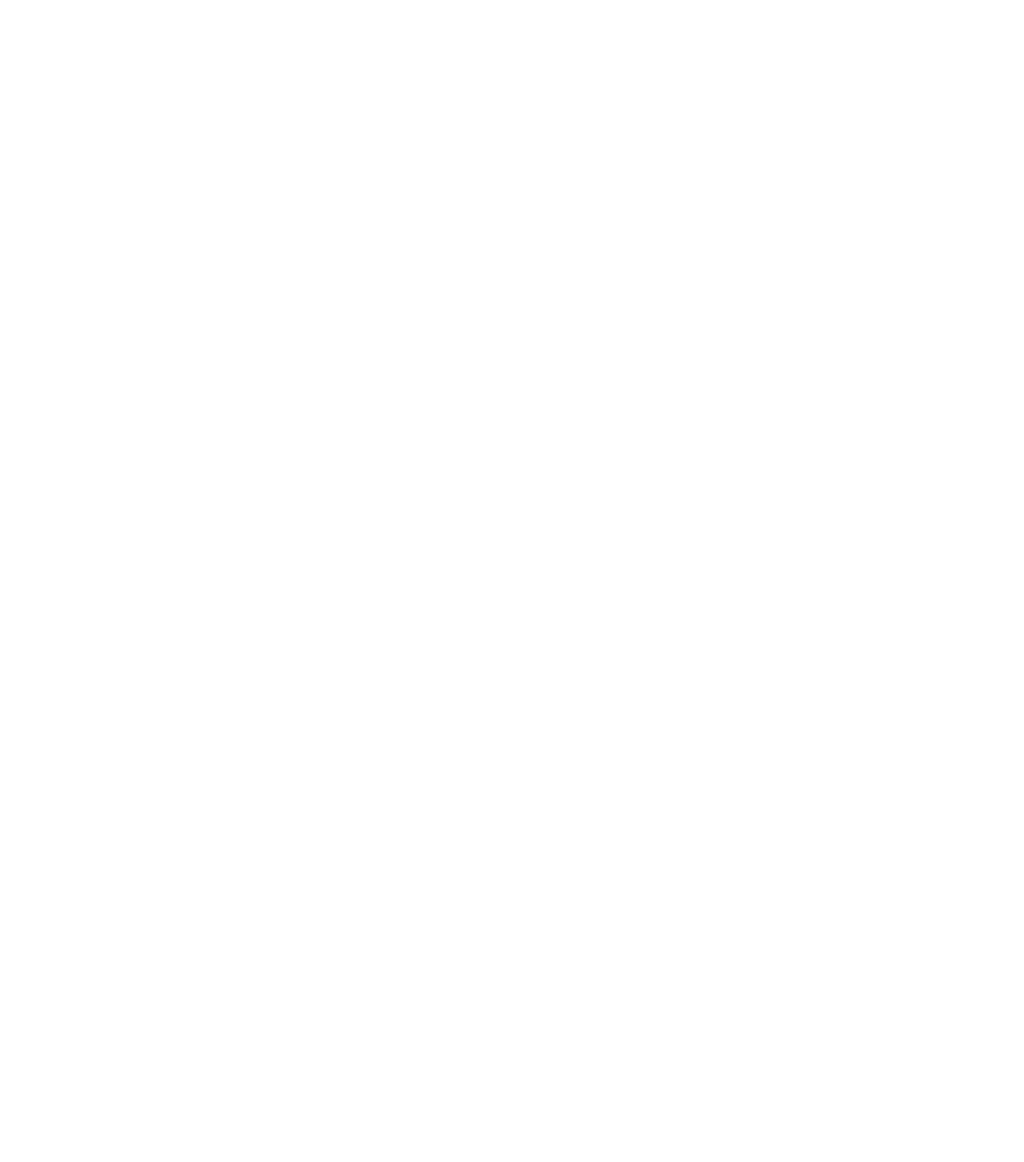
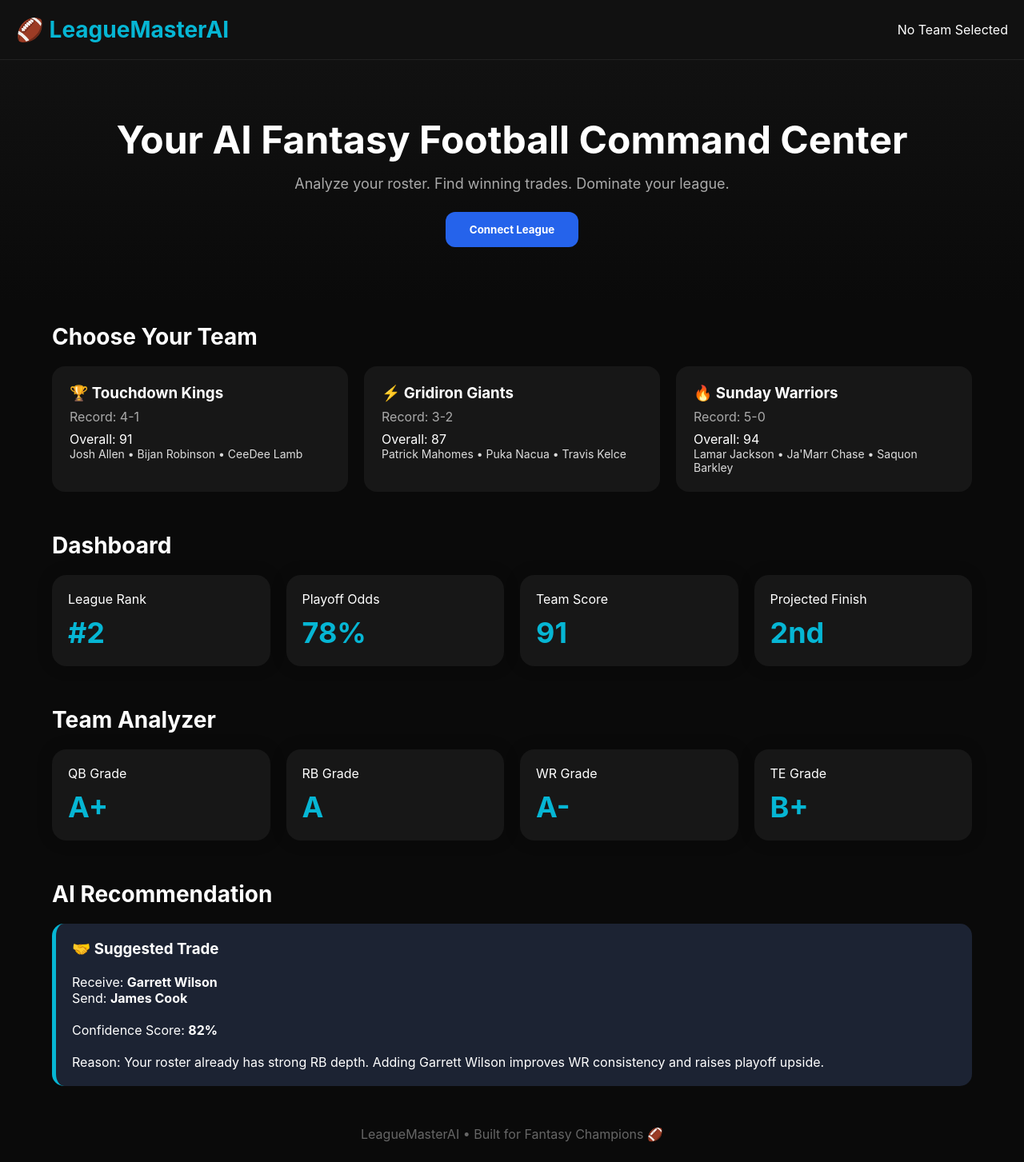
Before and after one commit to Milesd6767/LeagueMasterAI, a plain HTML site: page index.html in a window 1280 px wide. Shown: the whole page at 80% size. Before the commit the page ends 800 px from the top, so only its background shows below. Drawn offline with Linux system fonts and the light colour scheme.

Commit message:
Refactor CSS styles and update HTML structure

```diff
--- a/index.html
+++ b/index.html
@@ -6,7 +6,319 @@
 <title>LeagueMasterAI</title>
 
 <style>
+
+*{
+margin:0;
+padding:0;
+box-sizing:border-box;
+font-family:Inter, Arial, sans-serif;
+}
+
 body{
-  margin:0;
-  font-family:Arial,sans-serif;
-  background
+background:#0A0A0A;
+color:white;
+}
+
+header{
+background:#111;
+padding:20px;
+display:flex;
+justify-content:space-between;
+align-items:center;
+border-bottom:1px solid #222;
+}
+
+.logo{
+font-size:28px;
+font-weight:700;
+color:#06B6D4;
+}
+
+.hero{
+padding:70px 20px;
+text-align:center;
+background:linear-gradient(to bottom,#111,#0A0A0A);
+}
+
+.hero h1{
+font-size:48px;
+margin-bottom:15px;
+}
+
+.hero p{
+color:#aaa;
+font-size:18px;
+margin-bottom:25px;
+}
+
+.btn{
+background:#2563EB;
+padding:14px 30px;
+border:none;
+border-radius:12px;
+color:white;
+font-weight:bold;
+cursor:pointer;
+transition:.3s;
+}
+
+.btn:hover{
+transform:translateY(-2px);
+}
+
+.section{
+padding:25px;
+max-width:1200px;
+margin:auto;
+}
+
+.section-title{
+margin-bottom:20px;
+font-size:28px;
+}
+
+.cards{
+display:grid;
+grid-template-columns:repeat(auto-fit,minmax(220px,1fr));
+gap:20px;
+}
+
+.card{
+background:#171717;
+padding:20px;
+border-radius:18px;
+box-shadow:0 0 20px rgba(0,0,0,.2);
+}
+
+.metric{
+font-size:36px;
+font-weight:700;
+color:#06B6D4;
+margin-top:10px;
+}
+
+.teams{
+display:grid;
+grid-template-columns:repeat(auto-fit,minmax(280px,1fr));
+gap:20px;
+}
+
+.team-card{
+background:#171717;
+padding:20px;
+border-radius:16px;
+cursor:pointer;
+border:2px solid transparent;
+transition:.3s;
+}
+
+.team-card:hover{
+border-color:#2563EB;
+}
+
+.selected{
+border-color:#06B6D4!important;
+box-shadow:0 0 20px rgba(6,182,212,.4);
+}
+
+.record{
+color:#aaa;
+margin:8px 0;
+}
+
+.players{
+font-size:14px;
+color:#ddd;
+}
+
+.trade-card{
+background:#1C2333;
+border-left:5px solid #06B6D4;
+padding:20px;
+border-radius:15px;
+}
+
+footer{
+text-align:center;
+padding:25px;
+color:#666;
+}
+
+</style>
+</head>
+
+<body>
+
+<header>
+<div class="logo">🏈 LeagueMasterAI</div>
+<div id="selectedLabel">No Team Selected</div>
+</header>
+
+<section class="hero">
+<h1>Your AI Fantasy Football Command Center</h1>
+<p>Analyze your roster. Find winning trades. Dominate your league.</p>
+<button class="btn" onclick="syncLeague()">Connect League</button>
+</section>
+
+<section class="section">
+
+<h2 class="section-title">Choose Your Team</h2>
+
+<div class="teams">
+
+<div class="team-card" onclick="selectTeam(this,'Touchdown Kings')">
+<h3>🏆 Touchdown Kings</h3>
+<div class="record">Record: 4-1</div>
+<div>Overall: 91</div>
+<div class="players">
+Josh Allen • Bijan Robinson • CeeDee Lamb
+</div>
+</div>
+
+<div class="team-card" onclick="selectTeam(this,'Gridiron Giants')">
+<h3>⚡ Gridiron Giants</h3>
+<div class="record">Record: 3-2</div>
+<div>Overall: 87</div>
+<div class="players">
+Patrick Mahomes • Puka Nacua • Travis Kelce
+</div>
+</div>
+
+<div class="team-card" onclick="selectTeam(this,'Sunday Warriors')">
+<h3>🔥 Sunday Warriors</h3>
+<div class="record">Record: 5-0</div>
+<div>Overall: 94</div>
+<div class="players">
+Lamar Jackson • Ja'Marr Chase • Saquon Barkley
+</div>
+</div>
+
+</div>
+
+</section>
+
+<section class="section">
+
+<h2 class="section-title">Dashboard</h2>
+
+<div class="cards">
+
+<div class="card">
+<div>League Rank</div>
+<div class="metric">#2</div>
+</div>
+
+<div class="card">
+<div>Playoff Odds</div>
+<div class="metric">78%</div>
+</div>
+
+<div class="card">
+<div>Team Score</div>
+<div class="metric">91</div>
+</div>
+
+<div class="card">
+<div>Projected Finish</div>
+<div class="metric">2nd</div>
+</div>
+
+</div>
+
+</section>
+
+<section class="section">
+
+<h2 class="section-title">Team Analyzer</h2>
+
+<div class="cards">
+
+<div class="card">
+QB Grade
+<div class="metric">A+</div>
+</div>
+
+<div class="card">
+RB Grade
+<div class="metric">A</div>
+</div>
+
+<div class="card">
+WR Grade
+<div class="metric">A-</div>
+</div>
+
+<div class="card">
+TE Grade
+<div class="metric">B+</div>
+</div>
+
+</div>
+
+</section>
+
+<section class="section">
+
+<h2 class="section-title">AI Recommendation</h2>
+
+<div class="trade-card">
+
+<h3>🤝 Suggested Trade</h3>
+
+<br>
+
+<p>
+Receive:
+<strong>Garrett Wilson</strong>
+</p>
+
+<p>
+Send:
+<strong>James Cook</strong>
+</p>
+
+<br>
+
+<p>
+Confidence Score:
+<strong>82%</strong>
+</p>
+
+<br>
+
+<p>
+Reason:
+Your roster already has strong RB depth.
+Adding Garrett Wilson improves WR consistency and raises playoff upside.
+</p>
+
+</div>
+
+</section>
+
+<footer>
+LeagueMasterAI • Built for Fantasy Champions 🏈
+</footer>
+
+<script>
+
+function syncLeague(){
+alert("✅ League Synced Successfully!");
+}
+
+function selectTeam(element,team){
+
+document.querySelectorAll(".team-card")
+.forEach(card => card.classList.remove("selected"));
+
+element.classList.add("selected");
+
+document.getElementById("selectedLabel")
+.innerText = "Managing: " + team;
+
+}
+
+</script>
+
+</body>
+</html>
```
